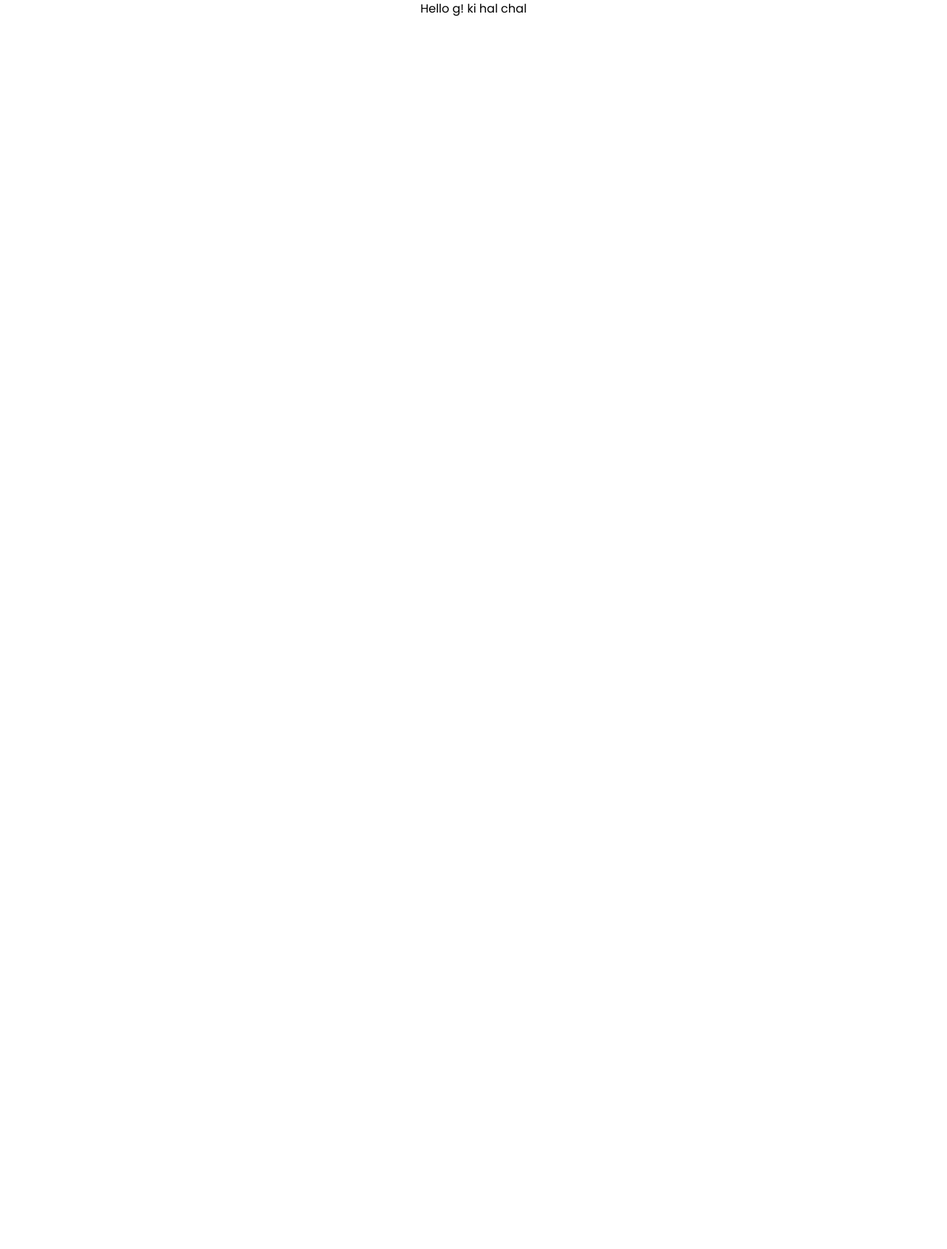
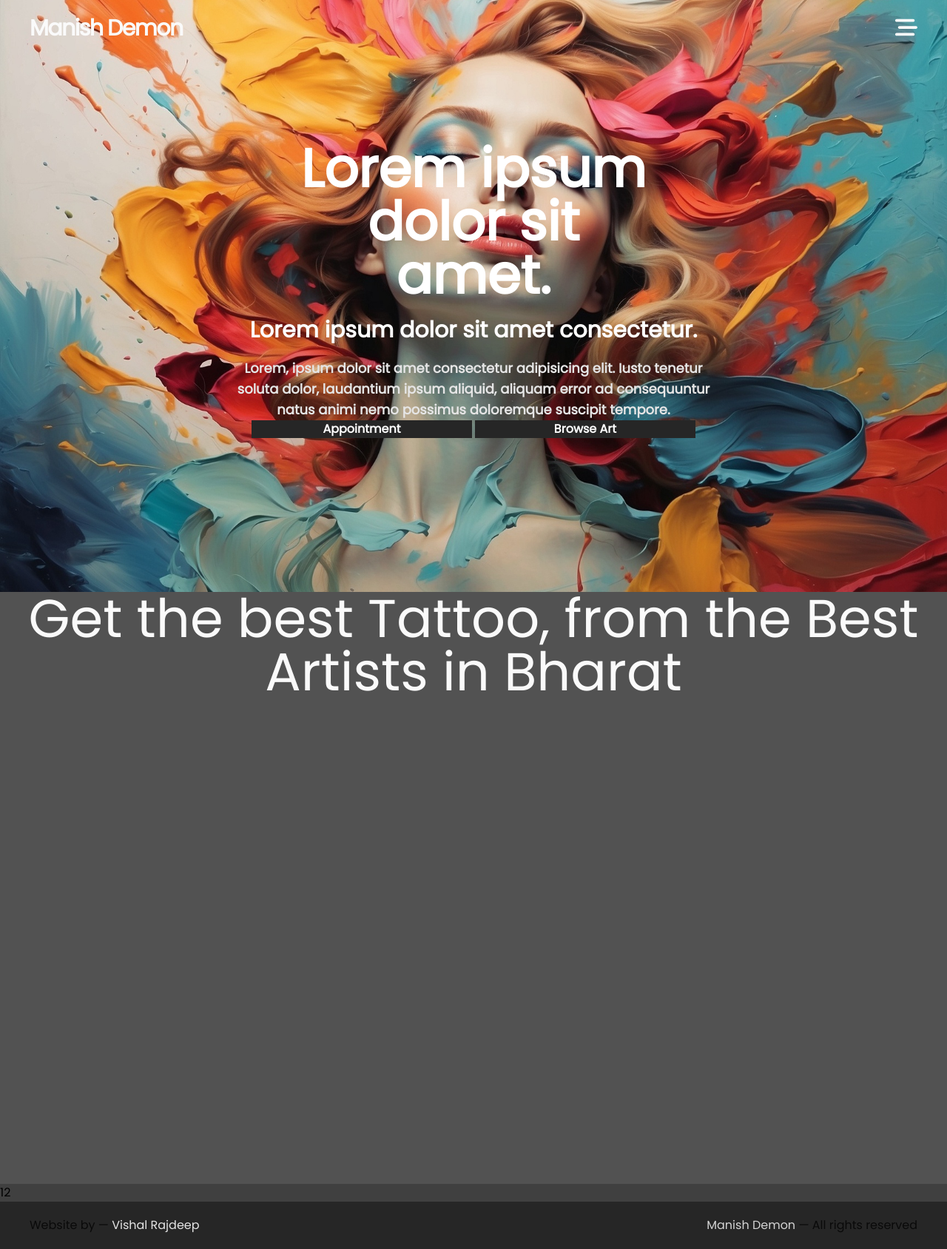
Before and after one commit to rajeshrajdeep/Manish_Demon, a Next.js app: page / in a window 1280 px wide. Shown: the whole page at 74% size. Before the commit the page ends 800 px from the top, so only its background shows below. Built offline with nearby package versions, Linux system fonts and the light colour scheme.

Commit message:
ise delete nahi karna hai

```diff
--- a/app/globals.css
+++ b/app/globals.css
@@ -1,3 +1,33 @@
 @tailwind base;
 @tailwind components;
 @tailwind utilities;
+
+* {
+    margin: 0;
+    padding: 0;
+    box-sizing: border-box;
+}
+
+/* Scroll bar */
+::-webkit-scrollbar {
+    width: 5px;
+}
+
+/* Scroll bar ke thumb ko style dena */
+::-webkit-scrollbar-thumb {
+    background-color: #121212;
+    border-radius: 5px;
+}
+
+/* Scroll bar track ka color */
+::-webkit-scrollbar-track {
+    background-color: #121212c2;
+}
+
+.bg-img {
+    background-image: url('../public/Arts.jpg');
+    background-position: center;
+    background-repeat: no-repeat;
+    background-size: cover;
+    background-attachment: fixed;
+}
--- a/app/layout.js
+++ b/app/layout.js
@@ -1,5 +1,10 @@
 import { Poppins } from "next/font/google";
 import "./globals.css";
+import Navbar from "@/components/Navbar";
+import "@fortawesome/fontawesome-svg-core/styles.css"
+import { config } from "@fortawesome/fontawesome-svg-core";
+import Footer from "@/components/Footer";
+config.autoAddCss = false;
 
 const poppins = Poppins({
   subsets: ["latin"],
@@ -17,7 +22,11 @@ export default function RootLayout({ children }) {
   return (
     <html lang="en">
       <body className={poppins.className}>
-        {children}
+        <Navbar />
+        <div className="bg-neutral-950">
+          {children}
+        </div>
+        <Footer/>
       </body>
     </html>
   );
--- a/app/page.js
+++ b/app/page.js
@@ -2,10 +2,22 @@
 
 export default function Home() {
   return (
-    <main>
-      <h1 className="text-center">
-        Hello g! ki hal chal
-      </h1>
+    <main className="flex flex-col justify-center items-center">
+      <section className="w-full md:min-h-screen min-h-96 bg-img text-center">
+        <div className="relative md:left-1/4 text-white font-semibold md:font-bold md:top-48 top-10 md:w-1/2">
+          <h1 className="md:text-7xl text-4xl md:px-20 pb-5">Lorem ipsum dolor sit amet.</h1>
+          <p className="md:text-3xl text-xl pb-5">Lorem ipsum dolor sit amet consectetur.</p>
+          <p className="text-neutral-200 md:text-lg text-sm">Lorem, ipsum dolor sit amet consectetur adipisicing elit. Iusto tenetur soluta dolor, laudantium ipsum aliquid, aliquam error ad consequuntur natus animi nemo possimus doloremque suscipit tempore.</p>
+          <div className="grid md:grid-cols-2 gap-1 px-5">
+            <button className="bg-neutral-800">Appointment</button>
+            <button className="bg-neutral-800">Browse Art</button>
+          </div>
+        </div>
+      </section>
+
+      <section className="w-full min-h-screen bg-neutral-600 text-center">
+        <h1 className="md:text-7xl text-4xl text-neutral-50">Get the best Tattoo, from the Best Artists in Bharat</h1>
+      </section>
     </main>
   );
 }
--- /dev/null
+++ b/components/Footer.js
@@ -0,0 +1,18 @@
+import Link from "next/link";
+
+
+export default function Footer() {
+
+    return (
+        <footer>
+            <div className="md:flex text-center bg-neutral-700">
+                <div>1</div>
+                <div>2</div>
+            </div>
+            <div className="md:flex md:px-10 md:py-5 py-2 text-center md:justify-between items-center bg-neutral-800">
+                <div><p className="text-neutral-950">Website by — <Link className="text-neutral-200" href="/">Vishal Rajdeep</Link></p></div>
+                <div><p className="text-neutral-950"><Link className="text-neutral-300" href="/">Manish Demon</Link> — All rights reserved</p></div>
+            </div>
+        </footer>
+    );
+}
--- /dev/null
+++ b/components/Navbar.js
@@ -0,0 +1,18 @@
+import React from 'react'
+import Bars from './ui/Bars'
+import Logo from './ui/Logo'
+
+function Navbar() {
+  return (
+    <nav className='md:py-5 py-3 md:px-10 px-5 md:fixed sticky w-full z-50 top-0 md:bg-transparent bg-neutral-50 flex justify-between text-3xl md:text-neutral-50'>
+      <div>
+        <Logo />
+      </div>
+      <div>
+        <Bars />
+      </div>
+    </nav>
+  )
+}
+
+export default Navbar
--- /dev/null
+++ b/components/ui/Bars.js
@@ -0,0 +1,19 @@
+"use client";
+import { faBarsStaggered, faPlus } from '@fortawesome/free-solid-svg-icons'
+import { FontAwesomeIcon } from '@fortawesome/react-fontawesome'
+import React from 'react'
+
+export default function Bars() {
+  const [isActive, setIsActive] = React.useState(false);
+
+  return (
+    <div className='z-50' onClick={() => setIsActive(!isActive)} // Toggle isActive on click
+    >
+      {isActive ? (
+        <FontAwesomeIcon className='transition-all hover:rotate-[135deg] rotate-45' icon={faPlus} />
+      ) : (
+        <FontAwesomeIcon className='hover:rotate-180' icon={faBarsStaggered} />
+      )}
+    </div>
+  );
+}
--- /dev/null
+++ b/components/ui/Logo.js
@@ -0,0 +1,16 @@
+import { faD, faM } from '@fortawesome/free-solid-svg-icons'
+import { FontAwesomeIcon } from '@fortawesome/react-fontawesome'
+import React from 'react'
+
+export default function Logo() {
+  return (
+    <div>
+        <div className='hidden md:block font-extrabold tracking-tighter'>
+            Manish Demon
+        </div>
+        <div className='md:hidden font-extrabold'>
+            <FontAwesomeIcon icon={faM} /> <FontAwesomeIcon icon={faD} />
+        </div>
+    </div>
+  )
+}
```
Also changed, not shown: package.json (+10 -5 lines), public/Arts.jpg (added), 1 other file (tests, documents, lock files or other folders).
